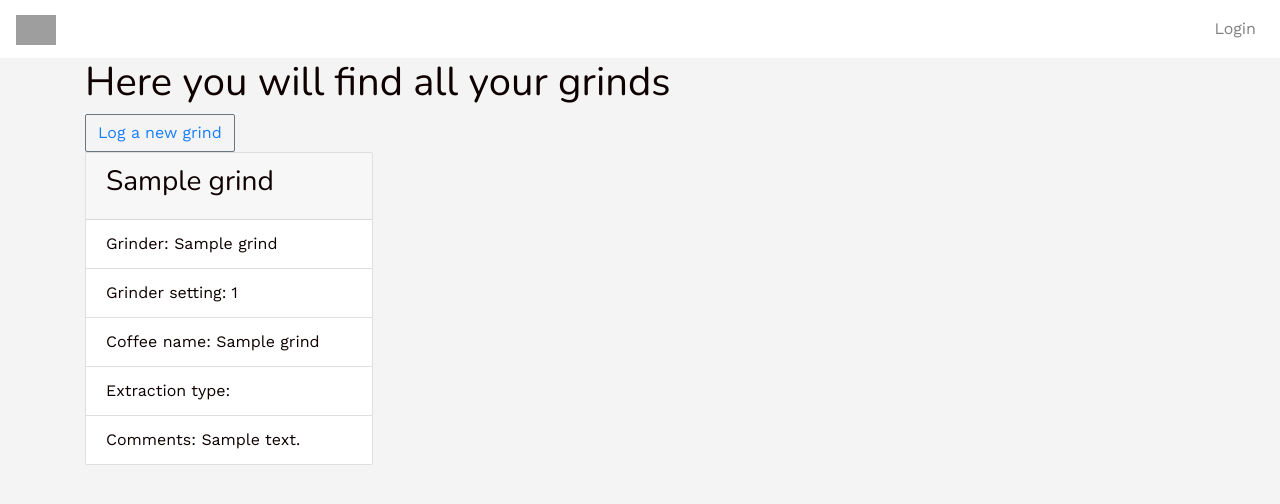
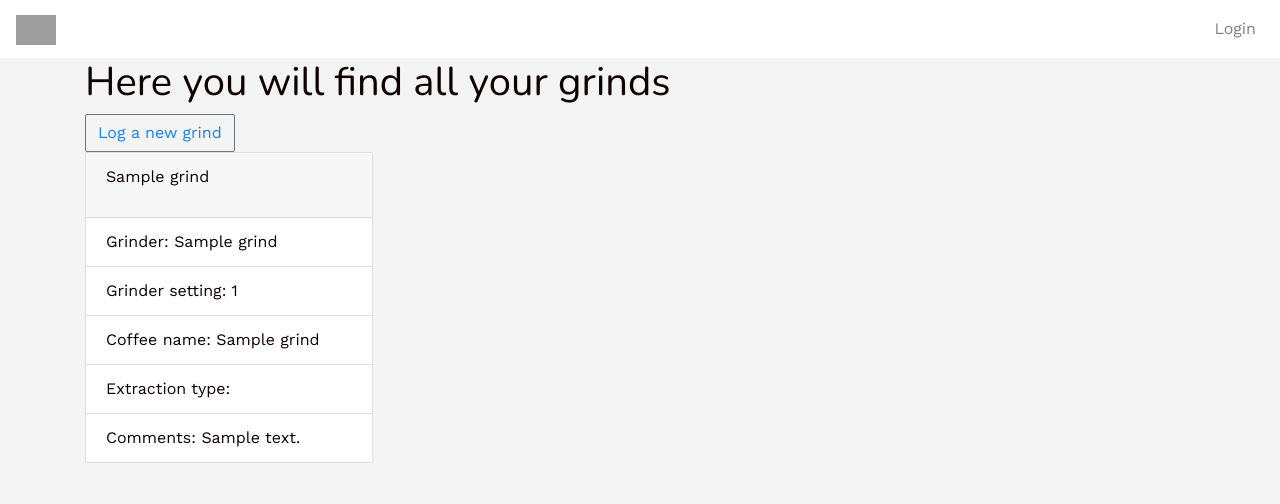
Before and after one commit to MedericMesle/DialerAll, a Rails app: page /grinds in a window 1280 px wide. Shown: the top 504 px of the page. Run offline with Rails 7, Linux system fonts and the light colour scheme; tables that the repository leaves empty hold one stand-in row (values such as "Sample post"); style sheets or scripts are compiled from the project's sources; some libraries are stand-ins or nearby versions; grey boxes are pictures that could not be loaded.

Commit message:
Sorted out the grind_name

```diff
--- a/app/controllers/grinds_controller.rb
+++ b/app/controllers/grinds_controller.rb
@@ -28,7 +28,7 @@ class GrindsController < ApplicationController
 
   private
   def grind_params
-    params.require(:grind).permit(:grinder_name, :grinder_setting, :coffee_name, :extraction_type, :comments)
+    params.require(:grind).permit(:grinder_name, :grinder_setting, :coffee_name, :extraction_type, :comments, :grind_name)
   end
 
 
--- a/app/views/grinds/index.html.erb
+++ b/app/views/grinds/index.html.erb
@@ -8,7 +8,7 @@
   <div class="card" style="width: 18rem;">
   <% @grinds.each do |grind| %>
     <div class="card-header">
-    <h3><%= grind.grind_name %></h3>
+    <p style="bold"><%= grind.grind_name %></p>
     </div>
       <ul class="list-group list-group-flush">
         <li class="list-group-item">Grinder: <%= grind.grinder_name %></li>
```
